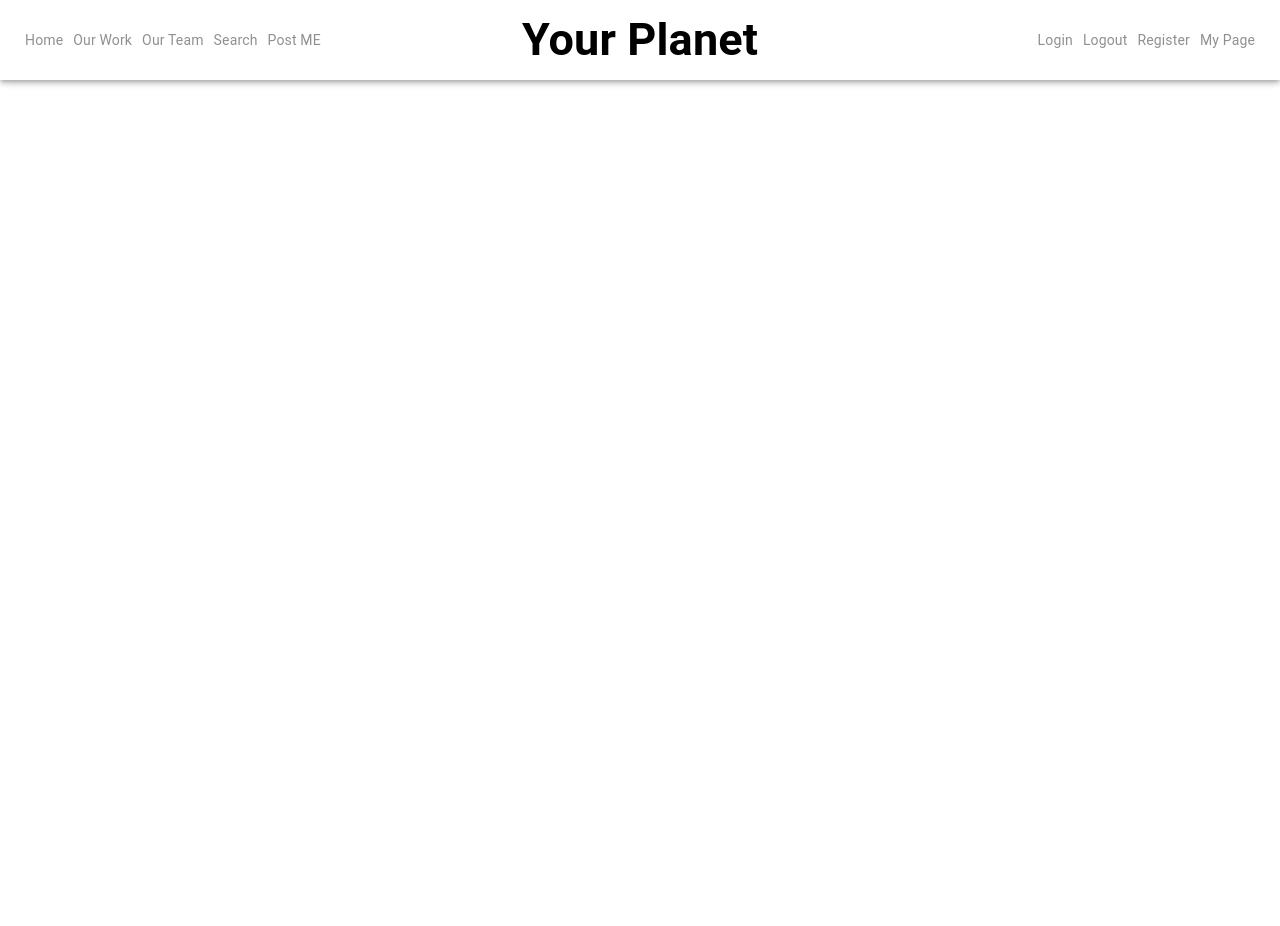
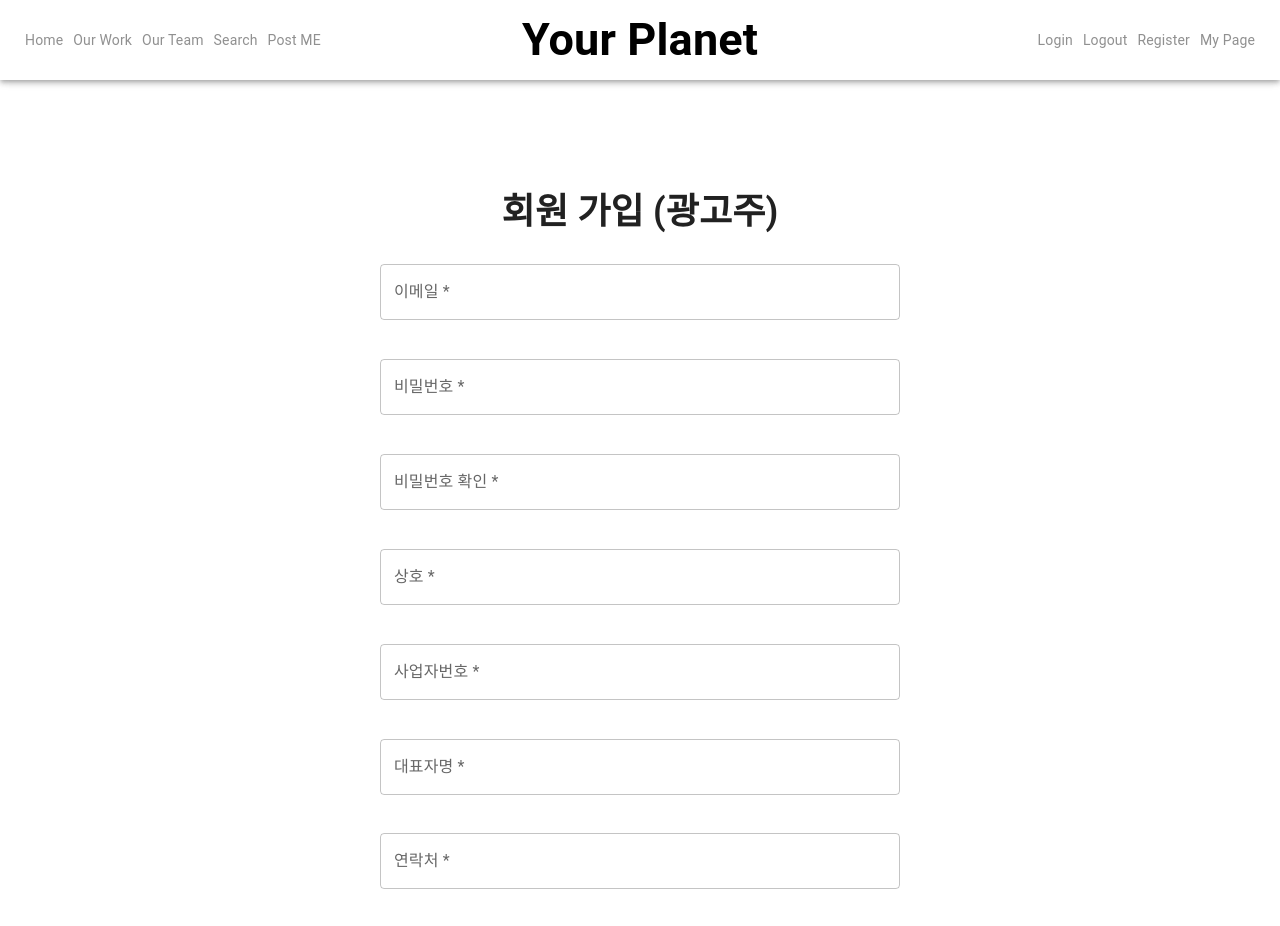
Before and after one commit to Your-Planet/front-end, a Next.js app: page /register/advertiser in a window 1280 px wide. Shown: the top 926 px of the page. Before the commit the page ends 800 px from the top, so only its background shows below. Built offline with nearby package versions, Linux system fonts and the light colour scheme.

Commit message:
feat: 광고주 회원가입 폼 화면

```diff
--- a/src/components/register/advertiser/RegisterAdvertiserFormView.tsx
+++ b/src/components/register/advertiser/RegisterAdvertiserFormView.tsx
@@ -1,11 +1,142 @@
+"use client";
+
+import { FormProvider, useForm } from "react-hook-form";
+import { RegisterAdvertiserForm } from "@/defines/forms/register/advertiser/types";
+import { FormEventHandler } from "react";
+import ReactHookForm from "@/components/common/ReactHookForm";
+import H2 from "@/components/common/text/H2";
+import {
+	getEmailValidateRule,
+	getLengthErrorMessage,
+	getPasswordConfirmValidateRule,
+} from "@/utils/react-hook-form/rule";
+import { WatchedRegisterAuthorForm } from "@/defines/forms/register/author/types";
+import { REGISTER_ADVERTISER_FORM_FIELD_LENGTH } from "@/defines/forms/register/advertiser/constants";
+import { isNumber } from "@/utils/string";
+import { Button } from "@mui/material";
+
 export interface RegisterAdvertiserFormViewProps {}
 
 function RegisterAdvertiserFormView(props: RegisterAdvertiserFormViewProps) {
 	const {} = props;
 
+	const form = useForm<RegisterAdvertiserForm>({
+		mode: "all",
+		defaultValues: {
+			email: "",
+			password: "",
+			passwordConfirm: "",
+			companyName: "",
+			businessNumber: "",
+			representativeName: "",
+			tel: "",
+			businessAddress: "",
+			name: "",
+		},
+	});
+	const { handleSubmit, watch } = form;
+
+	const watchedValue: WatchedRegisterAuthorForm = {
+		password: watch("password"),
+	};
+
+	const handleFormSubmit: FormEventHandler = handleSubmit(
+		(data) => {
+			console.log(data);
+		},
+		(errors) => {
+			console.log(errors);
+		},
+	);
+
+	const { TextField } = ReactHookForm<RegisterAdvertiserForm>();
+
 	return (
 		<>
-			<div></div>
+			<div className="max-w-[520px] mx-auto py-28">
+				<H2>회원 가입 (광고주)</H2>
+
+				<FormProvider {...form}>
+					<form onSubmit={handleFormSubmit} className="mt-8 flex flex-col gap-4">
+						<TextField
+							formName="email"
+							label="이메일"
+							required
+							rules={{
+								...getEmailValidateRule(),
+							}}
+							placeholder="abc12@naver.com"
+							type="email"
+							fullWidth
+						/>
+
+						{/*TODO @김현규 비밀번호 조건*/}
+						<TextField
+							formName="password"
+							label="비밀번호"
+							required
+							placeholder="TODO @김현규 비밀번호 조건"
+							type="password"
+							fullWidth
+						/>
+
+						<TextField
+							formName="passwordConfirm"
+							label="비밀번호 확인"
+							required
+							rules={{
+								...getPasswordConfirmValidateRule(watchedValue.password!),
+							}}
+							placeholder="비밀번호를 다시 한번 입력하세요"
+							type="password"
+							fullWidth
+						/>
+
+						<TextField formName="companyName" label="상호" required placeholder="상호를 입력하세요" fullWidth />
+
+						<TextField
+							formName="businessAddress"
+							label="사업자번호"
+							required
+							rules={{
+								validate(value) {
+									if (!value || value.length === REGISTER_ADVERTISER_FORM_FIELD_LENGTH.businessNumber) return true;
+									return getLengthErrorMessage(REGISTER_ADVERTISER_FORM_FIELD_LENGTH.businessNumber);
+								},
+							}}
+							placeholder="숫자만 입력하세요"
+							fullWidth
+							type="tel"
+						/>
+
+						<TextField
+							formName="representativeName"
+							label="대표자명"
+							required
+							placeholder="대표자명을 입력하세요"
+							fullWidth
+						/>
+
+						<TextField
+							formName="tel"
+							label="연락처"
+							required
+							validator={isNumber}
+							placeholder="숫자만 입력하세요"
+							type="tel"
+							fullWidth
+						/>
+
+						{/*TODO @김현규 주소*/}
+
+						<TextField formName="name" label="담당자명" required fullWidth />
+
+						<Button type="submit" variant="contained" size="large" fullWidth>
+							가입하기
+						</Button>
+					</form>
+				</FormProvider>
+			</div>
 		</>
 	);
 }
--- a/src/components/register/author/RegisterAuthorFormView.tsx
+++ b/src/components/register/author/RegisterAuthorFormView.tsx
@@ -60,6 +60,7 @@ function RegisterAuthorFormView(props: RegisterAuthorFormViewProps) {
 								...getEmailValidateRule(),
 							}}
 							placeholder="abc12@naver.com"
+							type="email"
 							fullWidth
 						/>
 
@@ -109,8 +110,8 @@ function RegisterAuthorFormView(props: RegisterAuthorFormViewProps) {
 							required
 							validator={isNumber}
 							placeholder="숫자만 입력하세요"
+							type="tel"
 							fullWidth
-							type="tel"
 						/>
 
 						<DatePicker formName="birthDate" label="생년월일" required />
--- /dev/null
+++ b/src/defines/forms/register/advertiser/constants.ts
@@ -0,0 +1,5 @@
+export const REGISTER_ADVERTISER_FORM_FIELD_LENGTH = {
+	businessNumber: 10,
+};
+
+Object.freeze(REGISTER_ADVERTISER_FORM_FIELD_LENGTH);
--- a/src/defines/forms/register/advertiser/types.ts
+++ b/src/defines/forms/register/advertiser/types.ts
@@ -3,6 +3,6 @@ import { RegisterCommonMemberForm } from "@/defines/forms/register/common/types"
 export interface RegisterAdvertiserForm extends RegisterCommonMemberForm {
 	companyName: string;
 	businessNumber: string;
-	ceoName: string;
+	representativeName: string;
 	businessAddress: string;
 }
--- a/src/defines/forms/register/common/types.ts
+++ b/src/defines/forms/register/common/types.ts
@@ -3,4 +3,5 @@ export interface RegisterCommonMemberForm {
 	password: string;
 	passwordConfirm: string;
 	tel: string;
+	name: string;
 }
```
